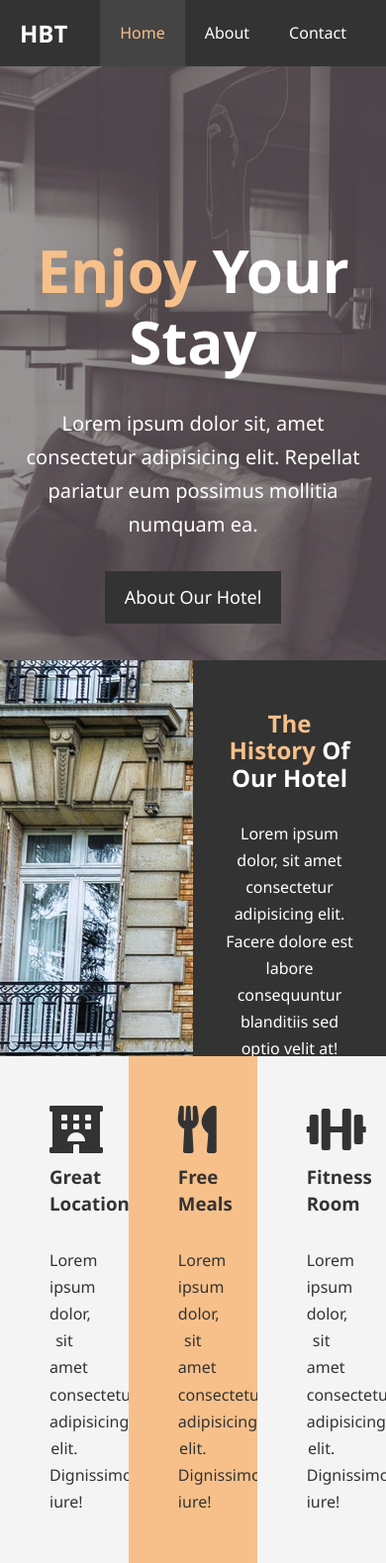
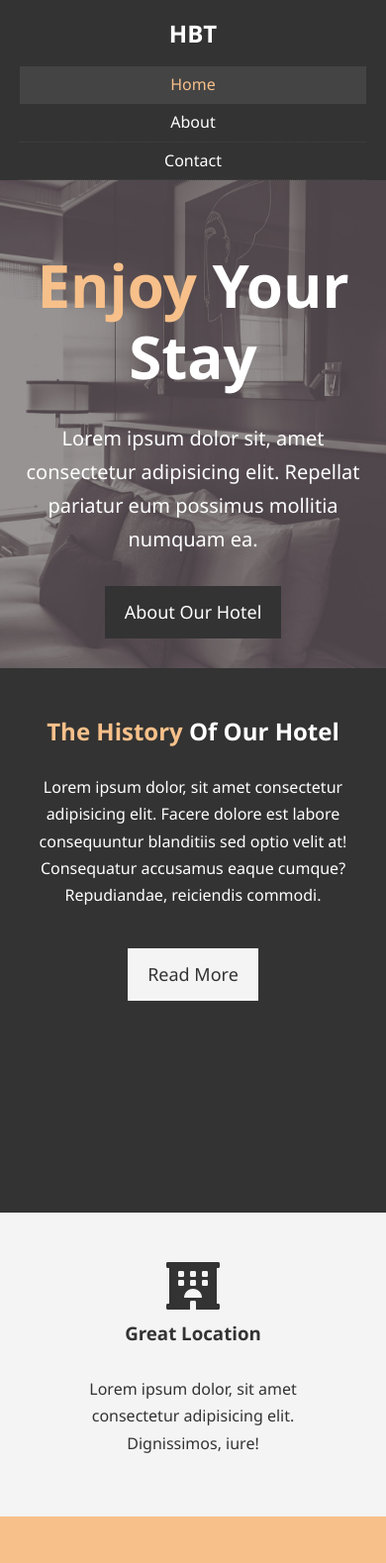
Before and after one commit to oliviaroche/traversy-media-projects, a plain HTML site: page hotel-website/index.html in a window 390 px wide. Shown: the top 1579 px of the page at 99% size. Drawn offline with Linux system fonts and the light colour scheme.

Commit message:
updated css and added responsive css file

```diff
--- a/hotel-website/about.html
+++ b/hotel-website/about.html
@@ -8,6 +8,7 @@
     <meta name="description" content="Welcome to the most extraordinary hotel in Boston Massachusetts">
     <meta name="keywords" content="hotel, boston hotel, new england hotel">
     <link rel="stylesheet" href="css/main.css">
+    <link rel="stylesheet" media="screen and (max-width: 768px)" href="css/mobile.css">
     <title>Hotel BT | About</title>
 </head>
 
--- a/hotel-website/css/main.css
+++ b/hotel-website/css/main.css
@@ -83,6 +83,7 @@ p {
 
 .large-heading {
     font-size: 40px;
+    line-height: 1.2;
 }
 
 /* Padding */
@@ -102,7 +103,7 @@ p {
     color: #fff; /* changes links in navbar to white */
 }
 
-#navbar h1 {
+#navbar .logo {
     float: left;
     padding-top: 20px;
 }
@@ -152,7 +153,7 @@ p {
 
 /* Home Info */
 #home-info {
-    height: 400px;
+    height: 450px;
 }
 
 #home-info .info-img {
@@ -209,7 +210,7 @@ p {
 
 /* Testimonials */
 #testimonials {
-    height: 600px;
+    height: 100%;
     background: url(../images/test-bg.jpg) no-repeat center center/cover;
     padding-top: 100px;
 }
--- /dev/null
+++ b/hotel-website/css/mobile.css
@@ -0,0 +1,63 @@
+#navbar .logo {
+    float: none;
+    text-align: center;
+}
+
+#navbar ul, #navbar ul li {
+    float: none;
+}
+
+#navbar ul li a {
+    padding: 5px;
+    border-bottom: #444 dotted 1px;
+}
+
+/* Showcase */
+#showcase {
+    height: 100%;
+}
+
+#showcase .showcase-content {
+    padding-top: 70px;
+    padding-bottom: 30px;
+}
+
+/* Home Info */
+#home-info {
+    height: 550px;
+}
+
+#home-info .info-img {
+    display: none;
+}
+
+#home-info .info-content {
+    float: none;
+    width: 100%;
+}
+
+/* Features && Contact Boxes */
+.box {
+    float: none;
+    width: 100%
+}
+
+/* About */
+#about-info .info-left,
+#about-info .info-right {
+    float: none;
+    width: 100%;
+}
+
+#about-info .info-right {
+    margin-top: 30px;
+}
+
+.large-heading {
+    text-align: center;
+}
+
+/* Contact */
+#contact-info .box {
+    border-bottom: #444 dotted 1px;
+}
--- a/hotel-website/index.html
+++ b/hotel-website/index.html
@@ -9,6 +9,7 @@
     <meta name="keywords" content="hotel, boston hotel, new england hotel">
     <link rel="stylesheet" href="https://cdnjs.cloudflare.com/ajax/libs/font-awesome/5.15.3/css/all.min.css">
     <link rel="stylesheet" href="css/main.css">
+    <link rel="stylesheet" media="screen and (max-width: 768px)" href="css/mobile.css">
     <title>Hotel BT | Welcome</title>
 </head>
 
```
Also changed, not shown: hotel-website/contact.html (+1 -0 lines).
